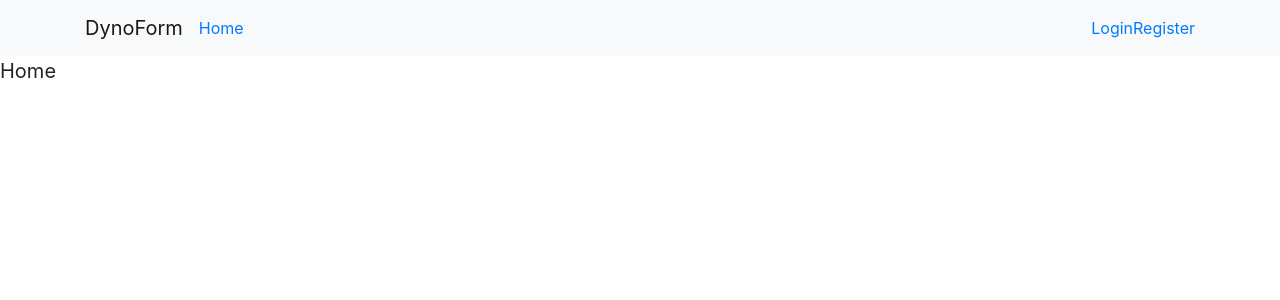
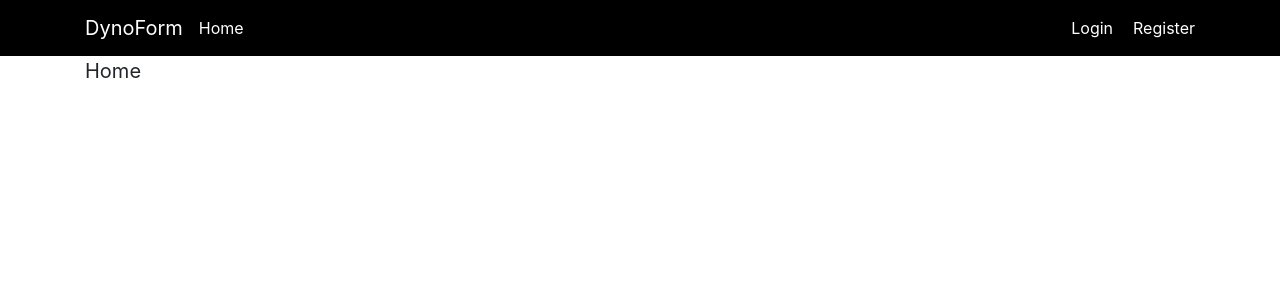
Before and after one commit to AlexCharlton93/react-base-project, a React (Create React App) app: page / in a window 1280 px wide. Shown: the top 300 px of the page. Built offline with nearby package versions, Linux system fonts and the light colour scheme.

Commit message:
Extending on the concept of styled components - doesn't quite feel right?

```diff
--- a/src/Pages/Home.js
+++ b/src/Pages/Home.js
@@ -1,5 +1,6 @@
 import React from "react";
 import styled from 'styled-components';
+import { Container } from "react-bootstrap";
 
 const HomeWrapper = styled.section`
   p {
@@ -10,7 +11,9 @@ const HomeWrapper = styled.section`
 export default function Home() {
   return (
     <HomeWrapper>
-      <p>Home</p>
+      <Container>
+        <p>Home</p>
+      </Container>
     </HomeWrapper>
   );
 }
--- a/src/common/header/Header.js
+++ b/src/common/header/Header.js
@@ -1,23 +1,46 @@
 import React from "react";
+import styled from 'styled-components';
 import { Nav, Navbar, Container } from "react-bootstrap";
 import { Link } from "react-router-dom";
 
+const HeaderWrapper = styled.section`
+  nav {
+    background: black;
+    a {
+      color: white;
+    }
+    .navbar-brand {
+      color: white;
+      &:hover {
+        color: blue;
+      }
+    }
+    .nav-right {
+      a {
+        padding-left: 20px;
+      }
+    }
+  }
+`;
+
 export default function Header() {
   return (
-    <Navbar bg="light" expand="sm">
+    <HeaderWrapper>
+      <Navbar expand="sm">
         <Container>
-        <Navbar.Brand href="home">DynoForm</Navbar.Brand>
+          <Navbar.Brand href="/">DynoForm</Navbar.Brand>
           <Navbar.Toggle aria-controls="basic-navbar-nav" />
           <Navbar.Collapse id="basic-navbar-nav">
             <Nav className="mr-auto">
               <Link to="/">Home</Link>
             </Nav>
-          <Nav pullRight>
+            <Nav className="nav-right" pullRight>
               <Link to="/login">Login</Link>
               <Link to="/register">Register</Link>
             </Nav>
           </Navbar.Collapse>
         </Container>
       </Navbar>
+    </HeaderWrapper>
   );
 }
```
Also changed, not shown: public/index.html (+0 -10 lines), src/scss/App.scss (deleted). Lines whose indentation alone changed are shown as unchanged.
